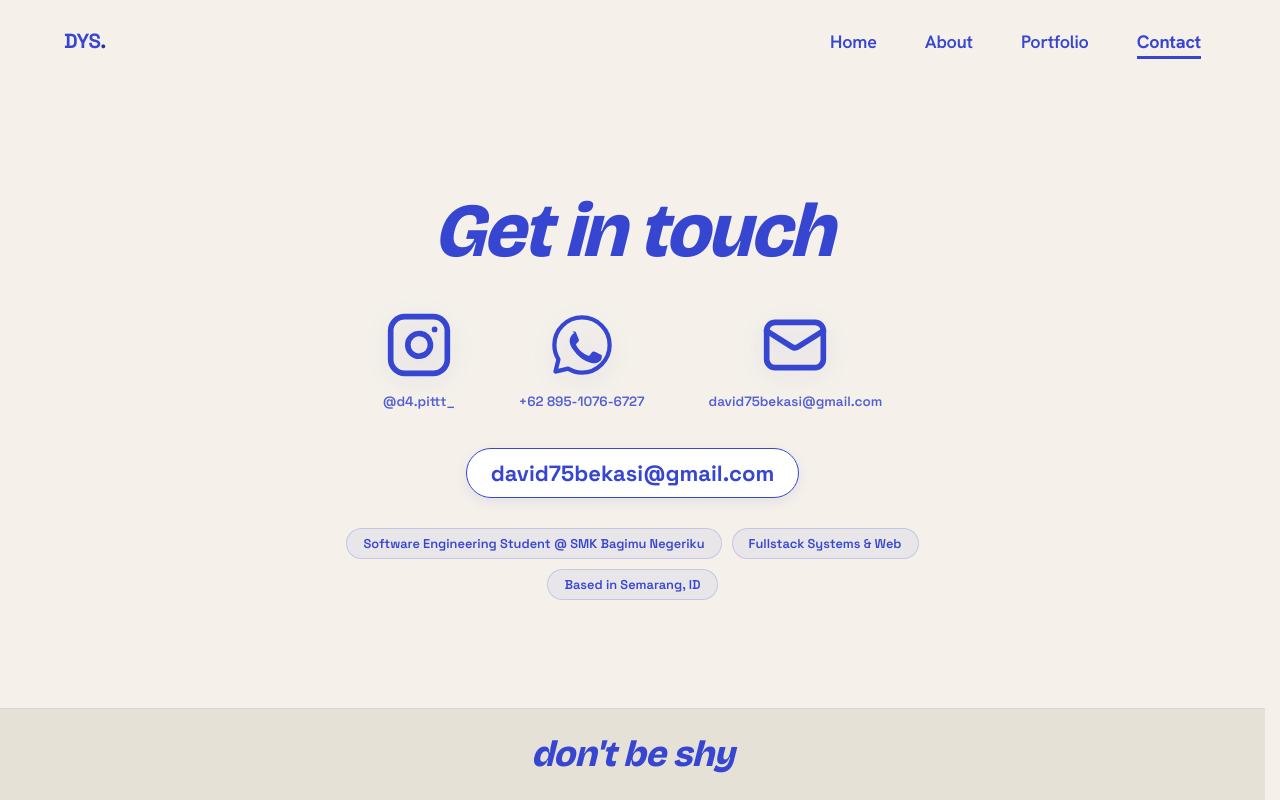
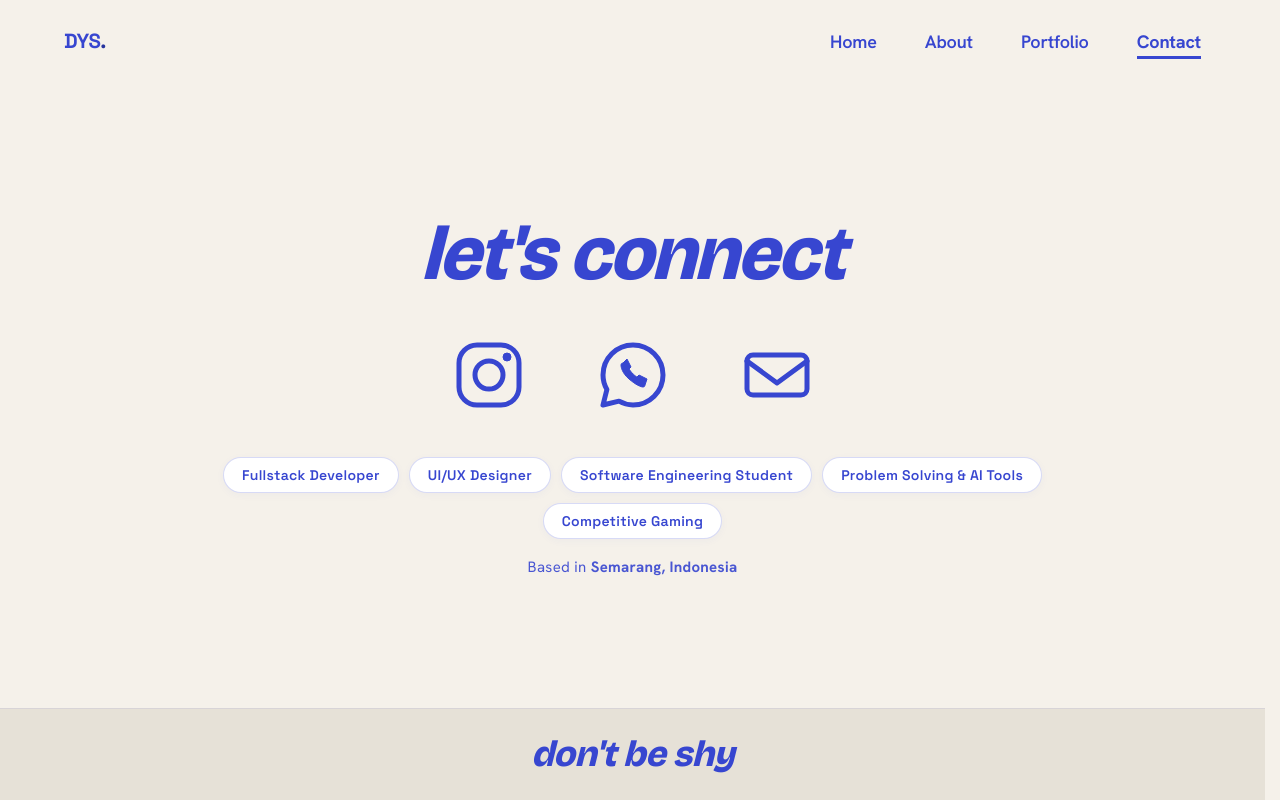
Before and after one commit to yehudaaadev/davidportfolio, a SvelteKit app: page /contact in a window 1280 px wide. Built offline with nearby package versions, Linux system fonts and the light colour scheme.

Commit message:
revert: restore original minimalist contact page design

```diff
--- a/src/routes/contact/+page.svelte
+++ b/src/routes/contact/+page.svelte
@@ -3,65 +3,75 @@
 </svelte:head>
 
 <section class="contact-container">
-	<h1 class="atas">Get in touch</h1>
+	<h1 class="atas">let's connect</h1>
 
 	<div class="logonya">
 		<a
-			href="https://www.instagram.com/d4.pittt_/"
-			class="pencet-aja"
+			href="https://instagram.com/d4.pittt_"
 			target="_blank"
 			rel="noopener noreferrer"
+			class="pencet-aja"
+			aria-label="Instagram"
 			title="Instagram @d4.pittt_"
-			aria-label="Instagram"
 		>
-			<svg class="svgnya" viewBox="0 0 24 24" fill="none" stroke="currentColor" stroke-width="2" stroke-linecap="round" stroke-linejoin="round">
-				<rect x="2" y="2" width="20" height="20" rx="5" ry="5"></rect>
-				<path d="M16 11.37A4 4 0 1 1 12.63 8 4 4 0 0 1 16 11.37z"></path>
-				<line x1="17.5" y1="6.5" x2="17.51" y2="6.5"></line>
+			<svg width="80" height="80" viewBox="0 0 80 80" fill="none" xmlns="http://www.w3.org/2000/svg">
+				<rect x="10" y="10" width="60" height="60" rx="18" stroke="currentColor" stroke-width="5" />
+				<circle cx="40" cy="40" r="14" stroke="currentColor" stroke-width="5" />
+				<circle cx="58" cy="22" r="4" fill="currentColor" />
 			</svg>
-			<span class="channel-tooltip">@d4.pittt_</span>
 		</a>
 
 		<a
 			href="https://wa.me/6289510766727"
-			class="pencet-aja"
 			target="_blank"
 			rel="noopener noreferrer"
+			class="pencet-aja"
+			aria-label="WhatsApp"
 			title="WhatsApp +62 895-1076-6727"
-			aria-label="WhatsApp"
 		>
-			<svg class="svgnya" viewBox="0 0 32 32" fill="none" stroke="currentColor" stroke-width="2" stroke-linecap="round" stroke-linejoin="round">
-				<path d="M16 3C8.82 3 3 8.82 3 16c0 2.48.7 4.8 1.92 6.78L3.5 28.5l5.92-1.38A12.93 12.93 0 0016 29c7.18 0 13-5.82 13-13S23.18 3 16 3z"></path>
-				<path d="M12.5 10.5c-.3 0-.7.1-1 .5-.4.4-1.3 1.3-1.3 3.1 0 1.8 1.3 3.6 1.5 3.9.2.2 2.6 4.1 6.4 5.6 3.1 1.3 3.8 1 4.5.9.7-.1 2.2-.9 2.5-1.8.3-.9.3-1.6.2-1.8-.1-.2-.4-.3-.8-.5s-2.4-1.2-2.8-1.3c-.4-.1-.6-.2-.9.2-.3.4-1 1.3-1.2 1.5-.2.2-.5.3-.9.1s-1.7-.6-3.2-2c-1.2-1.1-2-2.4-2.2-2.8-.2-.4 0-.6.2-.8.2-.2.4-.5.6-.7.2-.2.3-.4.4-.6.1-.2.1-.5 0-.7-.1-.2-.9-2.2-1.2-3-.3-.8-.7-.7-1-.7h-.8z" fill="currentColor" stroke="none"></path>
+			<svg width="80" height="80" viewBox="0 0 80 80" fill="none" xmlns="http://www.w3.org/2000/svg">
+				<path
+					d="M40 10C23.43 10 10 23.43 10 40c0 5.28 1.42 10.24 3.9 14.5L10 70l16-3.84A29.87 29.87 0 0040 70c16.57 0 30-13.43 30-30S56.57 10 40 10z"
+					stroke="currentColor"
+					stroke-width="5"
+					stroke-linejoin="round"
+				/>
+				<path
+					d="M30 28s-2 0-2 2c0 2 1 8 8 14s12 8 14 8c2 0 2-2 2-2l2-6-8-4-2 2s-4-2-8-8l2-2-4-8-4 4z"
+					fill="currentColor"
+				/>
 			</svg>
-			<span class="channel-tooltip">+62 895-1076-6727</span>
 		</a>
 
 		<a
 			href="mailto:david75bekasi@gmail.com"
 			class="pencet-aja"
-			title="Email david75bekasi@gmail.com"
 			aria-label="Email"
+			title="david75bekasi@gmail.com"
 		>
-			<svg class="svgnya" viewBox="0 0 24 24" fill="none" stroke="currentColor" stroke-width="2" stroke-linecap="round" stroke-linejoin="round">
-				<rect x="2" y="4" width="20" height="16" rx="3"></rect>
-				<path d="m22 7-8.97 5.7a1.94 1.94 0 0 1-2.06 0L2 7"></path>
+			<svg width="80" height="80" viewBox="0 0 80 80" fill="none" xmlns="http://www.w3.org/2000/svg">
+				<rect x="10" y="20" width="60" height="40" rx="6" stroke="currentColor" stroke-width="5" />
+				<path
+					d="M10 26l30 22 30-22"
+					stroke="currentColor"
+					stroke-width="5"
+					stroke-linecap="round"
+					stroke-linejoin="round"
+				/>
 			</svg>
-			<span class="channel-tooltip">david75bekasi@gmail.com</span>
 		</a>
 	</div>
 
-	<div class="kontak-direct">
-		<a href="mailto:david75bekasi@gmail.com" class="direct-email">
-			david75bekasi@gmail.com
-		</a>
-	</div>
-
-	<div class="persona-chips">
-		<span class="chip">Software Engineering Student @ SMK Bagimu Negeriku</span>
-		<span class="chip">Fullstack Systems &amp; Web</span>
-		<span class="chip">Based in Semarang, ID</span>
-	</div>
+	<section class="persona-section" aria-label="Personal Details">
+		<div class="persona-chips">
+			<span class="chip">Fullstack Developer</span>
+			<span class="chip">UI/UX Designer</span>
+			<span class="chip">Software Engineering Student</span>
+			<span class="chip">Problem Solving &amp; AI Tools</span>
+			<span class="chip">Competitive Gaming</span>
+		</div>
+		<p class="location-text">Based in <strong>Semarang, Indonesia</strong></p>
+	</section>
 </section>
 
 <style>
@@ -71,7 +81,7 @@
 		flex-direction: column;
 		justify-content: center;
 		align-items: center;
-		padding: 20px 24px;
+		padding: 10px 24px;
 		text-align: center;
 		max-width: 960px;
 		margin: 0 auto;
@@ -93,16 +103,13 @@
 	.logonya {
 		display: flex;
 		gap: 64px;
-		margin-bottom: 38px;
+		margin-bottom: 42px;
 		justify-content: center;
 		align-items: center;
 	}
 
 	.pencet-aja {
-		display: flex;
-		flex-direction: column;
-		align-items: center;
-		gap: 14px;
+		display: block;
 		color: var(--color-primary);
 		text-decoration: none;
 		transition: transform var(--transition-fast), opacity var(--transition-fast);
@@ -110,87 +117,84 @@
 
 	.pencet-aja:hover {
 		transform: translateY(-8px);
-		opacity: 0.85;
+		opacity: 0.75;
 	}
 
-	.svgnya {
-		width: 68px;
-		height: 68px;
-		color: var(--color-primary);
-		filter: drop-shadow(0 6px 14px rgba(55, 70, 208, 0.15));
-		transition: filter var(--transition-fast), transform var(--transition-fast);
+	.pencet-aja :global(svg) {
+		display: block;
+		color: inherit;
+		stroke: currentColor;
+		width: 80px;
+		height: 80px;
+		transition: transform var(--transition-fast);
 	}
 
-	.pencet-aja:hover .svgnya {
-		filter: drop-shadow(0 12px 24px rgba(55, 70, 208, 0.28));
-		transform: scale(1.05);
+	.pencet-aja:hover :global(svg) {
+		transform: scale(1.08);
 	}
 
-	.channel-tooltip {
-		font-family: var(--font-tech);
-		font-size: 13.5px;
-		font-weight: 600;
-		color: var(--color-primary);
-		opacity: 0.85;
-	}
-
-	.kontak-direct {
-		margin-bottom: 30px;
-	}
-
-	.direct-email {
-		display: inline-block;
-		font-family: var(--font-tech);
-		font-size: clamp(16px, 1.8vw, 22px);
-		font-weight: 700;
-		color: var(--color-primary);
-		text-decoration: none;
-		padding: 10px 24px;
-		background: var(--bg-surface);
-		border: 1.5px solid var(--color-primary);
-		border-radius: 50px;
-		transition: all var(--transition-fast);
-		box-shadow: 0 4px 14px rgba(55, 70, 208, 0.1);
-	}
-
-	.direct-email:hover {
-		background-color: var(--color-primary);
-		color: var(--bg-surface);
-		transform: translateY(-3px);
-		box-shadow: 0 8px 25px rgba(55, 70, 208, 0.25);
+	.persona-section {
+		max-width: 820px;
+		display: flex;
+		flex-direction: column;
+		align-items: center;
+		gap: 18px;
 	}
 
 	.persona-chips {
 		display: flex;
 		flex-wrap: wrap;
+		justify-content: center;
 		gap: 10px;
-		justify-content: center;
-		max-width: 720px;
 	}
 
 	.chip {
+		padding: 8px 18px;
+		background-color: var(--bg-surface);
+		color: var(--color-primary);
+		border: 1.5px solid var(--color-border);
+		border-radius: 30px;
+		font-size: 14px;
+		font-weight: 600;
 		font-family: var(--font-tech);
-		font-size: clamp(12px, 1vw, 13px);
-		font-weight: 600;
-		color: var(--color-primary);
-		padding: 6px 16px;
-		background-color: rgba(55, 70, 208, 0.06);
-		border: 1px solid var(--color-border);
-		border-radius: 30px;
+		letter-spacing: 0.3px;
+		box-shadow: 0 2px 8px rgba(55, 70, 208, 0.04);
+		transition: transform var(--transition-fast), border-color var(--transition-fast);
 	}
 
-	@media (max-width: 600px) {
-		.logonya {
-			gap: 32px;
+	.chip:hover {
+		transform: translateY(-2px);
+		border-color: var(--color-primary);
+	}
+
+	.location-text {
+		font-size: 15px;
+		color: var(--color-primary);
+		opacity: 0.9;
+		letter-spacing: 0.3px;
+	}
+
+	@media (max-width: 768px) {
+		.contact-container {
+			padding: 40px 20px 50px;
 		}
 
-		.svgnya {
-			width: 52px;
-			height: 52px;
+		.logonya {
+			gap: 36px;
 		}
 
-		.channel-tooltip {
-			font-size: 11px;
+		.pencet-aja :global(svg) {
+			width: 60px;
+			height: 60px;
+		}
+
+		.atas {
+			margin-bottom: 28px;
+		}
+
+		.chip {
+			font-size: 13px;
+			padding: 6px 14px;
 		}
 	}
 </style>
```
